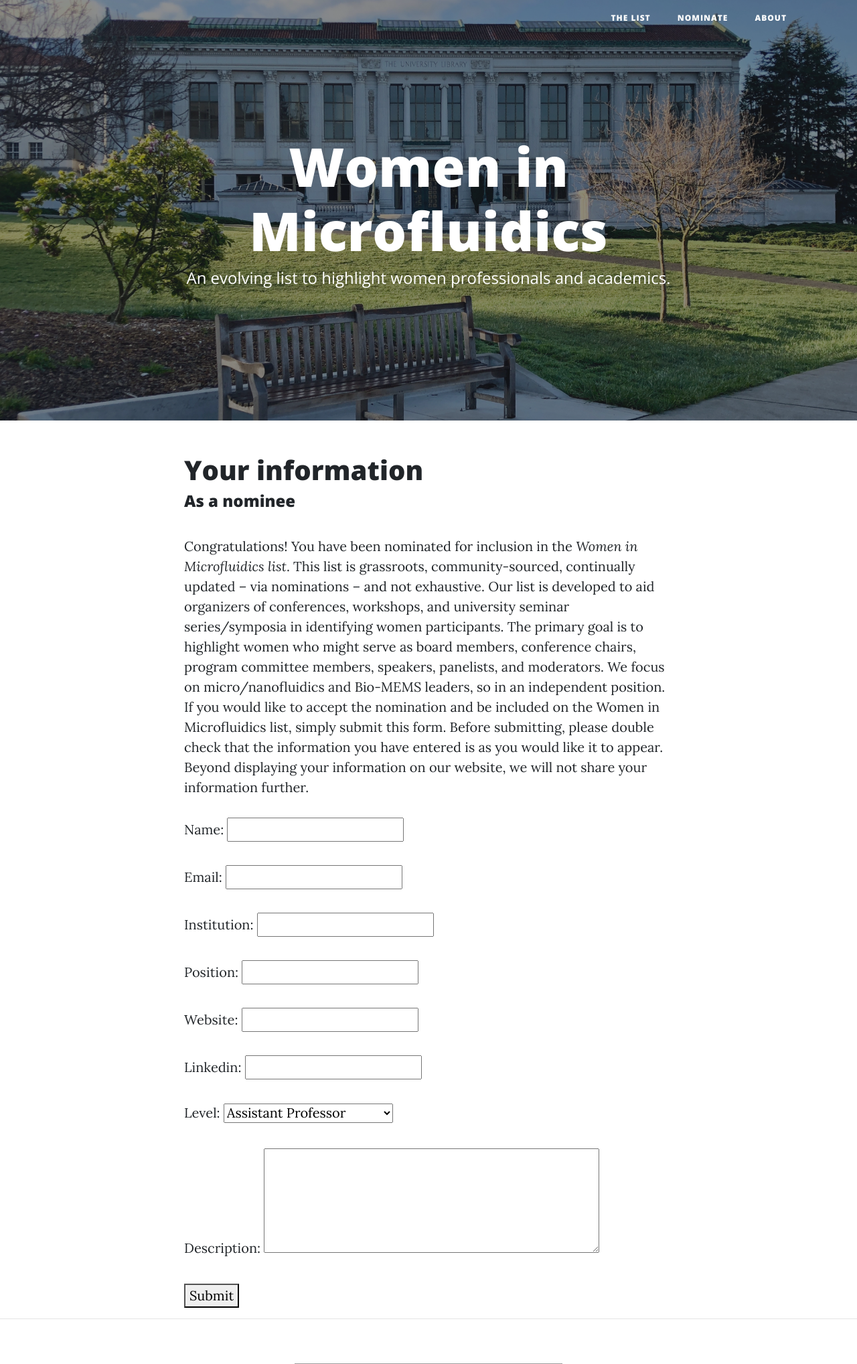
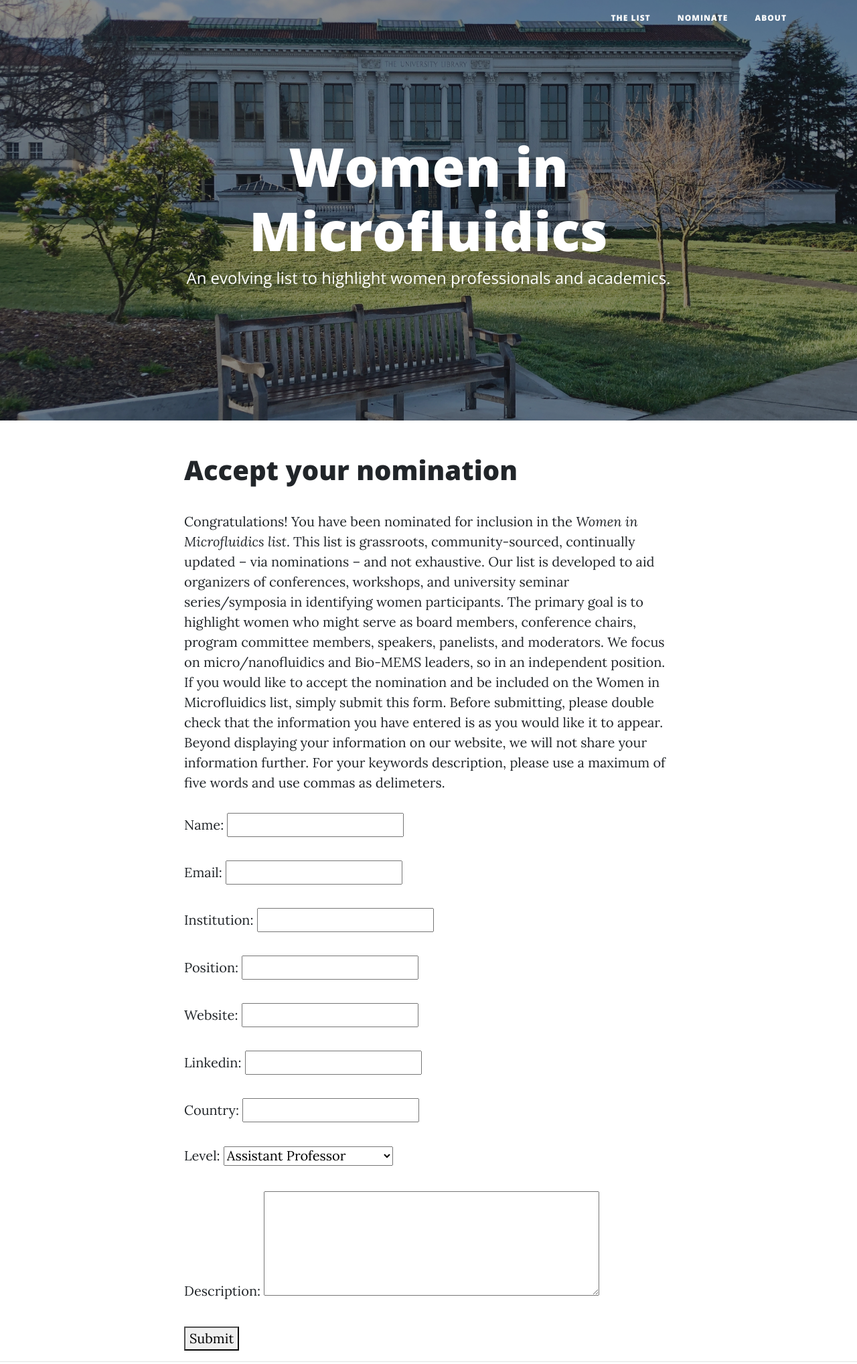
Before and after one commit to katiechen1/researcher-app, a Django app: page /nomineeinfo/ in a window 1280 px wide. Shown: the top 2037 px of the page at 67% size. Run offline with Django 3.2, Linux system fonts and the light colour scheme; some libraries are stand-ins or nearby versions; grey boxes are pictures that could not be loaded.

Commit message:
fixed bugs

```diff
--- a/researchers/models.py
+++ b/researchers/models.py
@@ -63,6 +63,7 @@ class NominatedInfo(forms.Form):
     position = forms.CharField(required=True)
     website = forms.CharField(required=True)
     linkedin = forms.CharField(required=True)
+    country = forms.CharField(required=True)
     level = forms.ChoiceField(choices=LEVELS_CHOICES, required=True)
     description = forms.CharField(required=True,
         widget=forms.Textarea(attrs={'cols': 40, 'rows': 5}), max_length=100)
--- a/researchers/templates/home.html
+++ b/researchers/templates/home.html
@@ -7,6 +7,9 @@
 <div class="post-preview">
   <p class="post-meta">
   Welcome! This list is grassroots, community-sourced, continually updated – via nominations – and not exhaustive. We aim to aid conference chairs and organizers in identifying speakers, panelists, and moderators for inclusion in conferences and workshops. Our research and technology focus is micro/nanofluidics and Bio-MEMS content. To nominate yourself or a colleague, please visit our ‘Nominate’ page.</p>
+
+  <br>
+  <p>Intructions: for both your LinkedIn and Website links, please omit 'www.' or 'http://'</p>
 </div>
 
 <div>
@@ -15,7 +18,7 @@
 
         <h5>{{ r.name|capfirst }} </h5>
 
-       <p>{{ r.institution }}, {{ r.position|capfirst }}, {{ r.country|capfirst }}, <a href="http://{{ r.website_link }}"> {{ r.website_link }} </a>, <a href="http://{{ r.linkedin_link }}"> {{ r.linkedin_link }} </a>, {{ r.level|capfirst }}, {{ r.des|capfirst }}
+       <p>{{ r.institution }}, {{ r.position|capfirst }}, {{ r.country|capfirst }}, <a href="http://{{ r.website_link }}"> Website</a>, <a href="http://{{ r.linkedin_link }}"> LinkedIn</a>, {{ r.level|capfirst }}, {{ r.des|capfirst }}
        </p>
 
     </div>
--- a/researchers/templates/nominate.html
+++ b/researchers/templates/nominate.html
@@ -10,7 +10,7 @@
 
 <h2>Nominate Yourself or Someone Else</h2>
 
-<p>Please complete the nomination form below. We are seeking research-focused nominees, including established industry professionals and Academics (Assistant, Associate, Full Professor, to Emerita rank). Please note: Each Nominee will be contacted after nomination via automated email to confirm nomination acceptance and inclusion on our Women in Microfluidics list. Each Nominee will be sent the name of their Nominator.</p>
+<p>Please complete the nomination form below. We are seeking research-focused nominees, including established industry professionals and Academics (Assistant, Associate, Full Professor, to Emerita rank). Please note: Each Nominee will be contacted after nomination via automated email to confirm nomination acceptance and inclusion on our Women in Microfluidics list. We will let Nominees know who nominated them, but Nominator information will not be shared publicly</p>
 <form role="form" action="" method="post">
     {% csrf_token %}
     <!-- {{ form.as_p }} -->
--- a/researchers/templates/nomineeinfo.html
+++ b/researchers/templates/nomineeinfo.html
@@ -2,10 +2,11 @@
 
 {% block content %}
 
-<h1>Your information</h1>
-<h4>As a nominee</h4>
+<h1>Accept your nomination</h1>
+
 <br>
- <p1 align="justify"> Congratulations! You have been nominated for inclusion in the <i>Women in Microfluidics list</i>. This list is grassroots, community-sourced, continually updated – via nominations – and not exhaustive. Our list is developed to aid organizers of conferences, workshops, and university seminar series/symposia in identifying women participants.  The primary goal is to highlight women who might serve as board members, conference chairs, program committee members, speakers, panelists, and moderators. We focus on micro/nanofluidics and Bio-MEMS leaders, so in an independent position.  If you would like to accept the nomination and be included on the Women in Microfluidics list, simply submit this form. Before submitting, please double check that the information you have entered is as you would like it to appear. Beyond displaying your information on our website, we will not share your information further.
+ <p1 align="justify"> Congratulations! You have been nominated for inclusion in the <i>Women in Microfluidics list</i>. This list is grassroots, community-sourced, continually updated – via nominations – and not exhaustive. Our list is developed to aid organizers of conferences, workshops, and university seminar series/symposia in identifying women participants.  The primary goal is to highlight women who might serve as board members, conference chairs, program committee members, speakers, panelists, and moderators. We focus on micro/nanofluidics and Bio-MEMS leaders, so in an independent position.  If you would like to accept the nomination and be included on the Women in Microfluidics list, simply submit this form. Before submitting, please double check that the information you have entered is as you would like it to appear. Beyond displaying your information on our website, we will not share your information further. </p1>
+ <p1>For your keywords description, please use a maximum of five words and use commas as delimeters. </p1>
 
 
 
--- a/researchers/templates/thanks.html
+++ b/researchers/templates/thanks.html
@@ -1,5 +1,5 @@
 {% extends "base.html" %}
 
 {% block content %}
-<p>Thank you, your information has been recorded.</p>
+<p>Thank you for your submission!  The Nominee has been contacted. If you’d like to make another nomination, please visit our Nominate page again.</p>
 {% endblock %}
--- a/researchers/views.py
+++ b/researchers/views.py
@@ -100,7 +100,7 @@ def nominee_info(request):
             new_nominee.email = request.POST.get('your_email', '')
             new_nominee.institution = request.POST.get('institution', '')
             new_nominee.position = request.POST.get('position', '')
-
+            new_nominee.country = request.POST.get('country', '')
             new_nominee.website_link = request.POST.get('website', '')
             new_nominee.linkedin_link = request.POST.get('linkedin', '')
             new_nominee.level = request.POST.get('level', '')
@@ -114,7 +114,7 @@ def nominee_info(request):
     })
 
 
-#creates new authenticated user
+# #creates new authenticated user
 def register_user(request):
     form_class = UserForm
     template_name = 'nomineeinfo.html'
```
Also changed, not shown: db.sqlite3.
